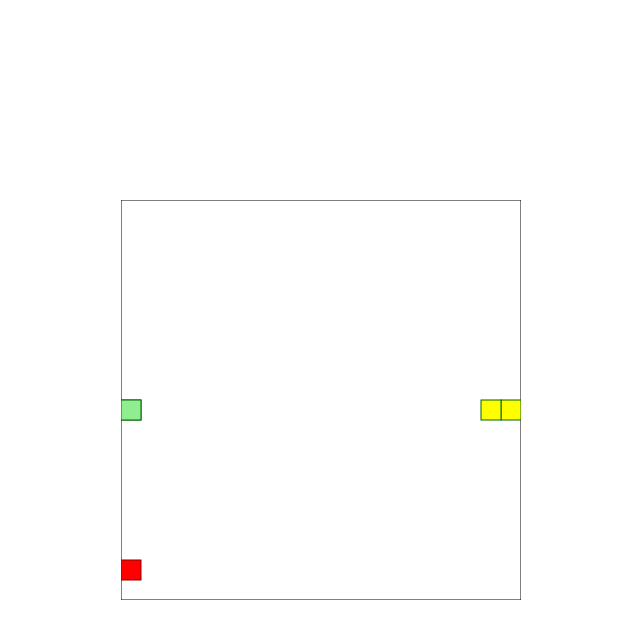
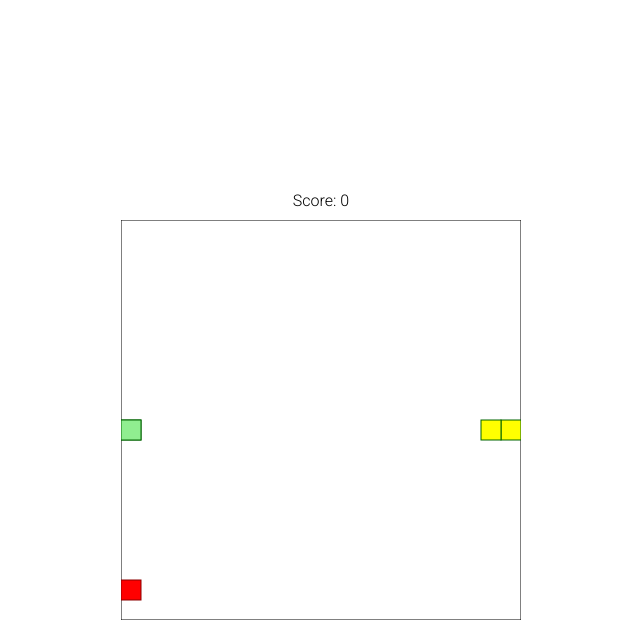
Before and after one commit to Ross-pixel/matopeli, a plain HTML site: page index.html in a window 1280 px wide. Both pictures are taken after a click on the button "Start Game". Shown: the whole page, without its empty margins (319-959 px from the left). Drawn offline with Linux system fonts and the light colour scheme.

Commit message:
Add score

```diff
--- a/index.html
+++ b/index.html
@@ -13,6 +13,10 @@
     <title>Snake Game</title>
   </head>
   <body>
+    <div class="score-area">
+      <label id="score-label">Score:</label>
+      <label id="score">0</label>
+    </div>
     <canvas id="canvas"></canvas>
 
     <!-- Settings Modal -->
--- a/script.js
+++ b/script.js
@@ -2,10 +2,13 @@ const settingsModal = document.getElementById("settingsModal");
 const startButton = document.getElementById("startButton");
 const rowsInput = document.getElementById("rows");
 const colsInput = document.getElementById("cols");
+const scoreArea = document.querySelector(".score-area");
+const score = document.getElementById("score");
 
 let numRows;
 let numCols;
 let cellSize;
+let numScore = 0;
 
 // Displaying the settings modal
 window.onload = function () {
@@ -20,6 +23,7 @@ startButton.addEventListener("click", () => {
   settingsModal.style.display = "none";
   canvas.width = numCols * cellSize;
   canvas.height = numRows * cellSize;
+  scoreArea.style.display = "block";
 
   initializeGame(); // Calling the game initialization function here
 });
@@ -84,7 +88,7 @@ function initializeGame() {
       )
     ) {
       // Snake collided with itself, end the game and display a message
-      alert("You lost! Press OK to restart.");
+      alert(`You lost! Your score: ${numScore}. Press OK to restart.`);
       // Reset values and restart the game
       snake = [{ x: 10, y: 10 }];
       direction = "right";
@@ -103,6 +107,8 @@ function initializeGame() {
     ) {
       // Snake ate the food, increase its length
       snake.unshift(newHead);
+      numScore += 100;
+      score.innerHTML = numScore;
       if (speed > 100) {
         speed *= 0.98;
       }
--- a/styles.css
+++ b/styles.css
@@ -2,8 +2,10 @@ body {
   display: flex;
   justify-content: center;
   align-items: center;
+  flex-direction: column;
   height: 100vh;
   margin: 0;
+  font-family: "Roboto", sans-serif;
 }
 
 /* Styles for the modal window */
@@ -25,7 +27,6 @@ body {
   border: 1px solid #888;
   width: 50%;
   text-align: center;
-  font-family: "Roboto", sans-serif;
 }
 
 /* Styles for the button */
@@ -36,3 +37,8 @@ button {
   border: none;
   cursor: pointer;
 }
+
+.score-area {
+  display: none;
+  margin: 10px;
+}
```
